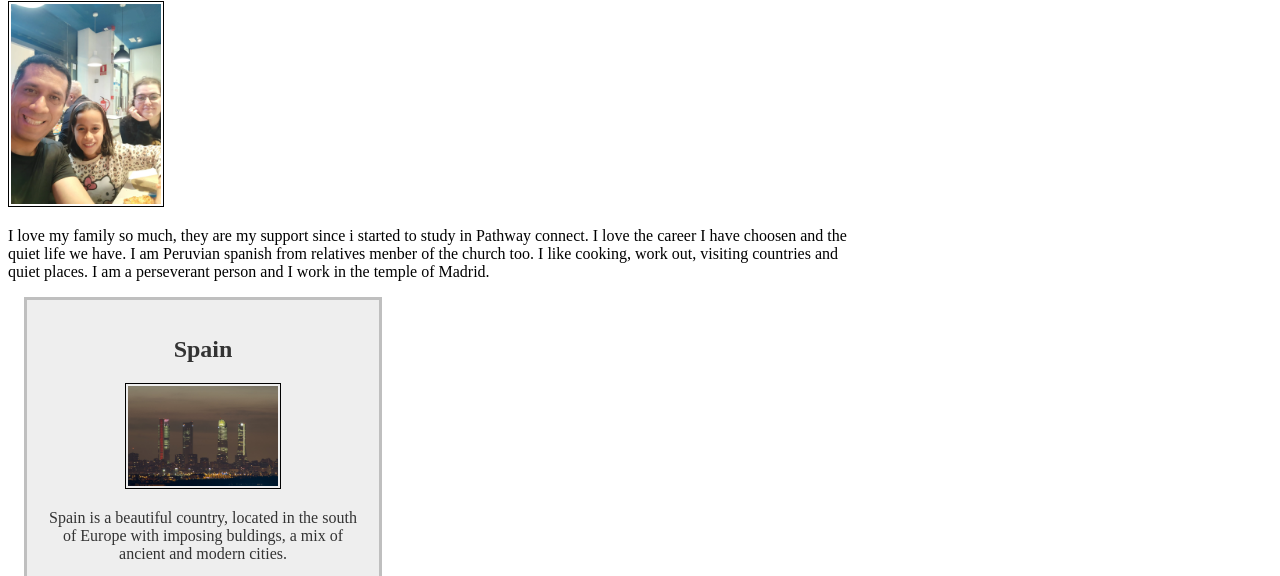
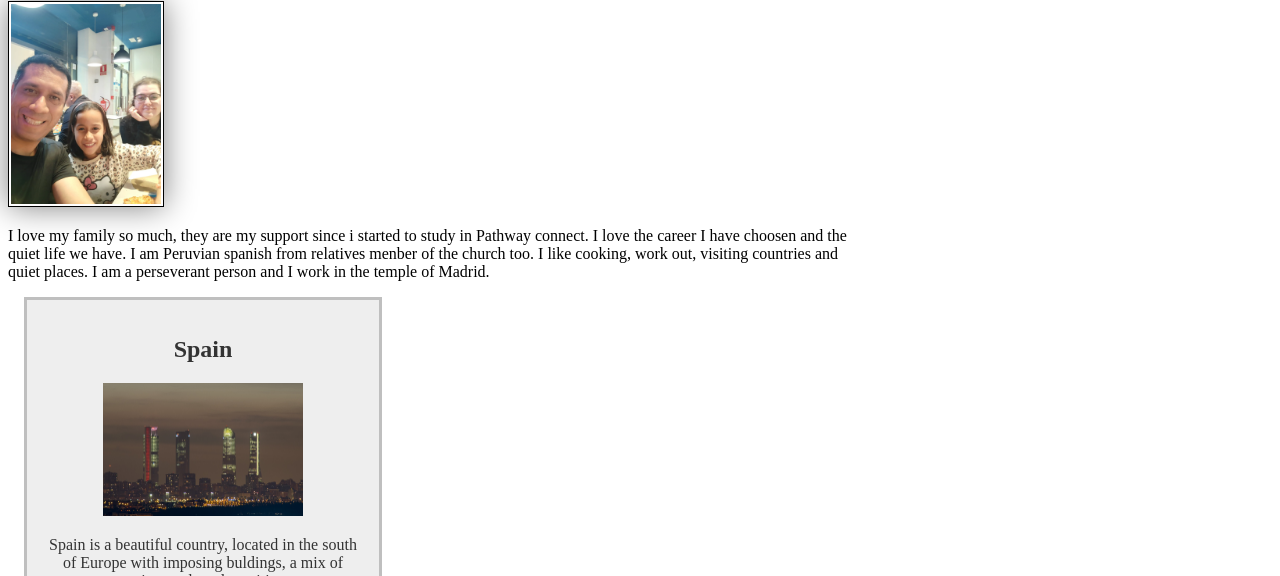
Before and after one commit to 45-jjfdch/wdd130, a plain HTML site: page index.html in a window 1280 px wide. Shown: the part 223-799 px from the top of the page. Drawn offline with Linux system fonts and the light colour scheme.

Commit message:
chnages style.css and html.

```diff
--- a/index.html
+++ b/index.html
@@ -5,7 +5,7 @@
     <meta charset="UTF-8">
     <meta name="viewport" content="width=device-width, initial-scale=1.0">
     <title>Juan Diaz | WDD 130</title>
-    <meta name="description" content="Juan Diaz, wdd 130 course, home page">
+    <meta name="description" content="Juan Diaz, wdd 130 course, byu idaho, web fundamentals, home page">
     <meta name="author" content="Juan Diaz">
     <link rel="stylesheet" href="styles/styles.css">
 </head>
@@ -30,7 +30,7 @@
     </main>
     <aside>
         <h2>Spain</h2>
-        <img src="images/Spain.jpg" alt="Spain Architecture">
+        <img src="images/spain.jpg" alt="Spain Architecture">
         <p>Spain is a beautiful country, located in the south of Europe with imposing buldings, a mix of ancient
             and modern cities.</p>
         <p>It is surrounded by the ocean and the mountains, creating different climates. In winter, the temperature can
--- a/styles/styles.css
+++ b/styles/styles.css
@@ -11,12 +11,12 @@ h1{
     color: darkblue;
 }
 
-img{
+ main img{
     width: 150px;
      height: auto;
      border: 1px solid black;
      padding: 2px;
-     box-shadow: 0 0 30 px gray;
+     box-shadow: 0 0 30px gray;
     }
 p{
     padding: 0;
@@ -36,7 +36,7 @@ aside{
     text-align: center;
 }
 
-aside image{
+aside img{
     width: 200px;
     height: auto;
 }
```
